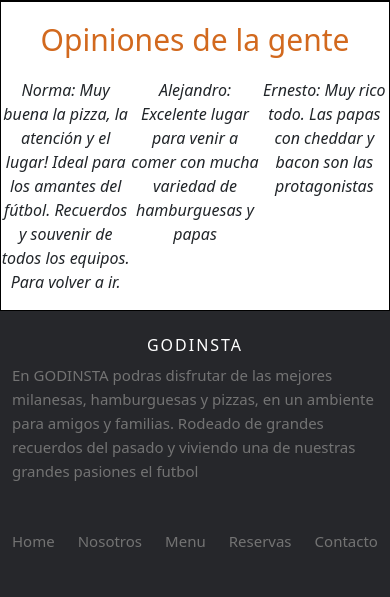
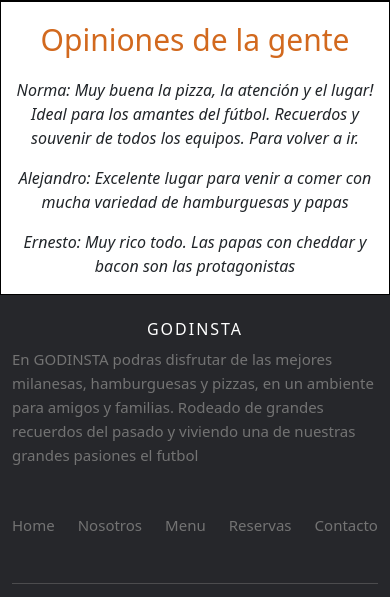
Before and after one commit to EscFranco/EntregaGit, a website: page index.html in a window 390 px wide. Shown: the part 1689-2286 px from the top of the page. Drawn offline with nearby package versions, Linux system fonts and the light colour scheme; a web font is replaced by a local one.

Commit message:
Correcion Comentarios

```diff
--- a/sass/components/_index.scss
+++ b/sass/components/_index.scss
@@ -172,4 +172,11 @@
     }
 }
 
+@media only screen and (max-width:425px) {
+    .opiniones__slide {
+        display: inline-block;
+    }
+}
+
+
 /* INDEX FIN */
```
Also changed, not shown: css/style.css.
